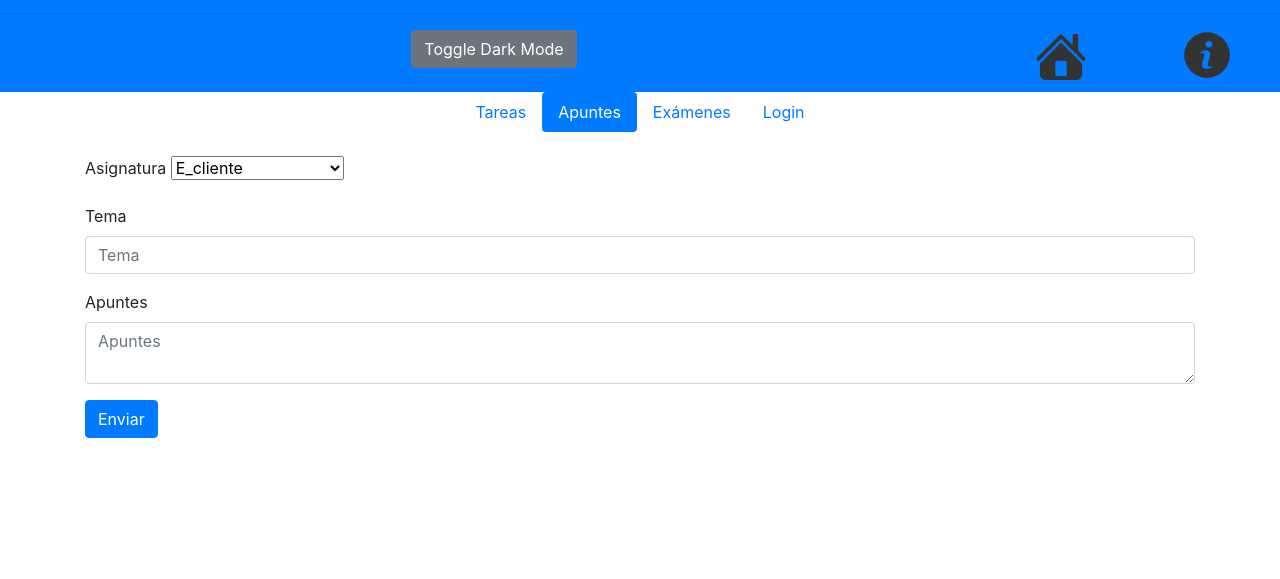
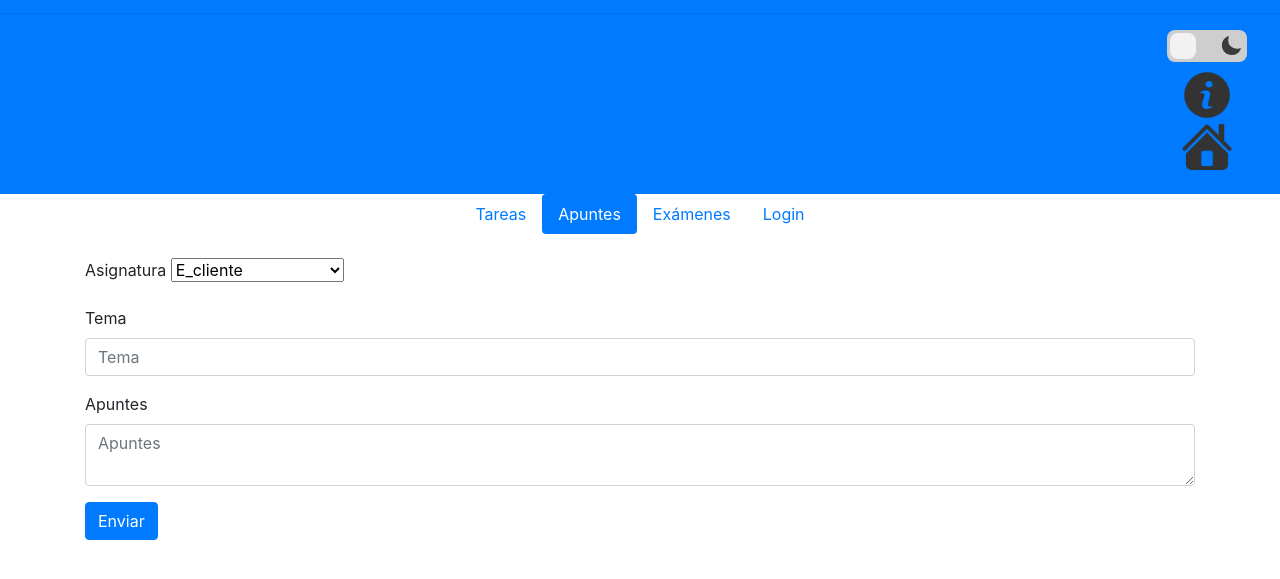
Before and after one commit to unaiccz/Proyecto-ec-diw, a plain HTML site: page apuntes/index.html in a window 1280 px wide. Shown: the part 133-712 px from the top of the page. Drawn offline with nearby package versions, Linux system fonts and the light colour scheme; no server answers.

Commit message:
header v1.0.1

```diff
--- a/apuntes/apuntes.css
+++ b/apuntes/apuntes.css
@@ -21,13 +21,83 @@ header.dark-mode, footer.dark-mode {
 main{
     height: 100vh;
 }
+.item2{
+    display: flex;
+flex-direction: column;
+margin: 0 10px;
+}
+.item-container{
+    display: flex;
+justify-content: space-between;
+}
+/* From Uiverse.io by MRez321 */
+.theme-switch {
+    position: relative;
+    display: flex;
+    justify-content: center;
+    direction: rtl;
+  }
 
+  #theme-checkbox {
+    display: none;
+  }
 
-@media screen and (max-width: 768px) {
-    .item-container{
-        display: flex;
-        justify-content: space-between;
-        align-items: center;
-    }
+  #theme-checkbox + label {
+    /* change the font-size below to change the size of the switch button*/
+    font-size: 2rem;
+    height: 1em;
+    width: 2.5em;
+    border-radius: 0.25em;
+    cursor: pointer;
+    display: flex;
+    justify-content: space-between;
+    background-color: #cecece;
+    position: relative;
+  }
 
-}
+  #theme-checkbox:checked + label {
+    background-color: #3a3a3a;
+  }
+
+  #theme-checkbox + label:active {
+    transform: scale(0.85);
+    transition: transform 0.2s;
+  }
+
+  #theme-checkbox + label div {
+    width: 0.8em;
+    height: 0.8em;
+    border-radius: inherit;
+    position: absolute;
+    top: 0.1em;
+    left: 0.1em;
+    z-index: 10;
+    transition: 0.5s cubic-bezier(1, 0.33, 0.11, 1.34);
+    background-color: #f2f2f2;
+  }
+
+  #theme-checkbox:checked + label div {
+    /* left: calc(2.5em - .8em - .1em); */
+    left: 1.6em;
+    background-color: #212121;
+  }
+
+  #theme-checkbox + label span {
+    display: flex;
+  }
+
+  #theme-checkbox + label svg {
+    display: inline-block;
+    height: 1em;
+    width: 1em;
+    padding: 0.15em;
+    box-sizing: border-box;
+  }
+
+  #theme-checkbox + label span:first-of-type {
+    color: #3a3a3a;
+  }
+
+  #theme-checkbox + label span:last-of-type {
+    color: #cecece;
+  }
--- a/apuntes/index.html
+++ b/apuntes/index.html
@@ -15,12 +15,55 @@
         <h1>Apuntes</h1> <img src="../img/Apuntes.png" alt="Apuntes" width="50px">
         <hr>
 <div class="item-container">
-    <button id="theme-toggle" class="btn btn-secondary">Toggle Dark Mode</button>
-    <a href="../about/index.html" class="float-right mr-5">
-        <img src="../img/about.png" alt="about" width="50px" class="float-left ml-5">
-    </a>   <a href="../home/index.html" class="float-right mr-5">
-        <img src="../img/home.png" alt="home" width="50px" class="float-left ml-5">
-    </a>
+    <div></div>
+    <div class="items2">
+        <!-- theme -->
+<!-- From Uiverse.io by MRez321 -->
+<div class="theme-switch">
+    <input type="checkbox" id="theme-checkbox" />
+    <label for="theme-checkbox" id="theme-toggle">
+      <div></div>
+      <span>
+        <svg
+          xmlns="http://www.w3.org/2000/svg"
+          viewBox="0 0 24 24"
+          fill="currentColor"
+          class="w-6 h-6"
+        >
+          <path
+            fill-rule="evenodd"
+            d="M9.528 1.718a.75.75 0 01.162.819A8.97 8.97 0 009 6a9 9 0 009 9 8.97 8.97 0 003.463-.69.75.75 0 01.981.98 10.503 10.503 0 01-9.694 6.46c-5.799 0-10.5-4.701-10.5-10.5 0-4.368 2.667-8.112 6.46-9.694a.75.75 0 01.818.162z"
+            clip-rule="evenodd"
+          ></path>
+        </svg>
+      </span>
+      <span>
+        <svg
+          xmlns="http://www.w3.org/2000/svg"
+          viewBox="0 0 24 24"
+          fill="currentColor"
+          class="w-6 h-6"
+        >
+          <path
+            d="M12 2.25a.75.75 0 01.75.75v2.25a.75.75 0 01-1.5 0V3a.75.75 0 01.75-.75zM7.5 12a4.5 4.5 0 119 0 4.5 4.5 0 01-9 0zM18.894 6.166a.75.75 0 00-1.06-1.06l-1.591 1.59a.75.75 0 101.06 1.061l1.591-1.59zM21.75 12a.75.75 0 01-.75.75h-2.25a.75.75 0 010-1.5H21a.75.75 0 01.75.75zM17.834 18.894a.75.75 0 001.06-1.06l-1.59-1.591a.75.75 0 10-1.061 1.06l1.59 1.591zM12 18a.75.75 0 01.75.75V21a.75.75 0 01-1.5 0v-2.25A.75.75 0 0112 18zM7.758 17.303a.75.75 0 00-1.061-1.06l-1.591 1.59a.75.75 0 001.06 1.061l1.591-1.59zM6 12a.75.75 0 01-.75.75H3a.75.75 0 010-1.5h2.25A.75.75 0 016 12zM6.697 7.757a.75.75 0 001.06-1.06l-1.59-1.591a.75.75 0 00-1.061 1.06l1.59 1.591z"
+          ></path>
+        </svg>
+      </span>
+    </label>
+  </div>
+
+
+       <div>
+        <a href="../about/index.html" class="float-right mr-5">
+            <img src="../img/about.png" alt="about" width="50px" class="float-left ml-5">
+        </a>
+       </div><div>
+        <a href="../home/index.html" class="float-right mr-5">
+            <img src="../img/home.png" alt="home" width="50px" class="float-left ml-5">
+        </a>
+       </div>
+    </div>
+
 </div>
     </header>
     <nav>
--- a/examenes/examenes.css
+++ b/examenes/examenes.css
@@ -21,15 +21,6 @@ main{
     height: 100vh;
 }
 @media screen and (max-width: 768px) {
-    .item-container{
-        display: flex;
-    justify-content: space-between;
-    }
-    .item2{
-        display: flex;
-    flex-direction: column;
-    margin: 0 10px;
-    }
 }
 /* From Uiverse.io by MRez321 */
 .theme-switch {
@@ -102,3 +93,12 @@ main{
   #theme-checkbox + label span:last-of-type {
     color: #cecece;
   }
+  .item-container{
+    display: flex;
+justify-content: space-between;
+}
+.item2{
+    display: flex;
+flex-direction: column;
+margin: 0 10px;
+}
--- a/tareas/tareas.css
+++ b/tareas/tareas.css
@@ -23,20 +23,13 @@ main {
     padding-bottom: 50px; /* Ajusta este valor según la altura de tu footer */
 }
 
-footer {
-    position: relative;
-    bottom: 0;
-    width: 100%;
-    height: 50px; /* Asegúrate de que este valor coincida con el padding-bottom de main */
+.item-container {
+    display: flex;
+    justify-content: space-between;
+    align-items: center;
 }
-@media screen and (max-width: 768px) {
-    .item-container{
-        display: flex;
-        justify-content: space-between;
-        align-items: center;
-    }
-    footer{
-        position: relative;
-    }
-
+.items2 {
+    display: flex;
+    flex-direction: column;
+    margin: 0 10px;
 }
```
Also changed, not shown: about/about.css (+10 -18 lines), tareas/index.html (+3 -0 lines), examenes/index.html (indentation only).
